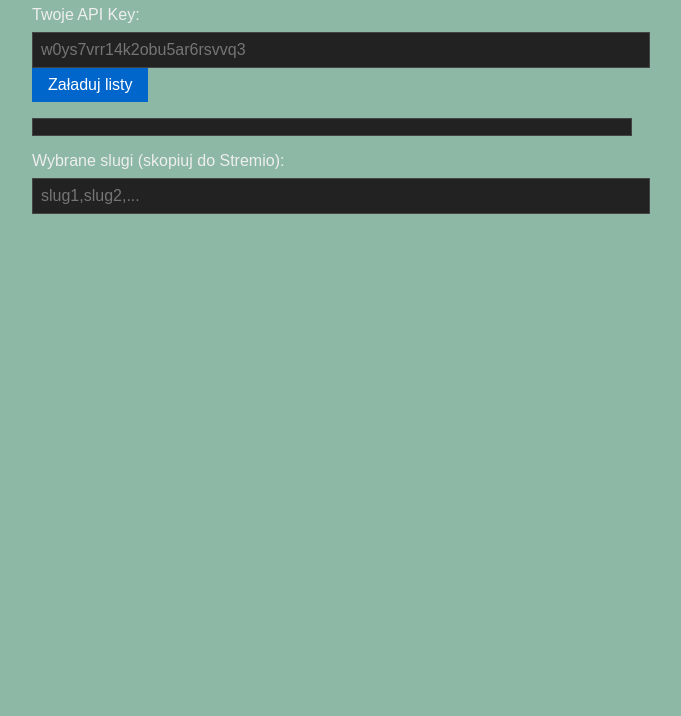
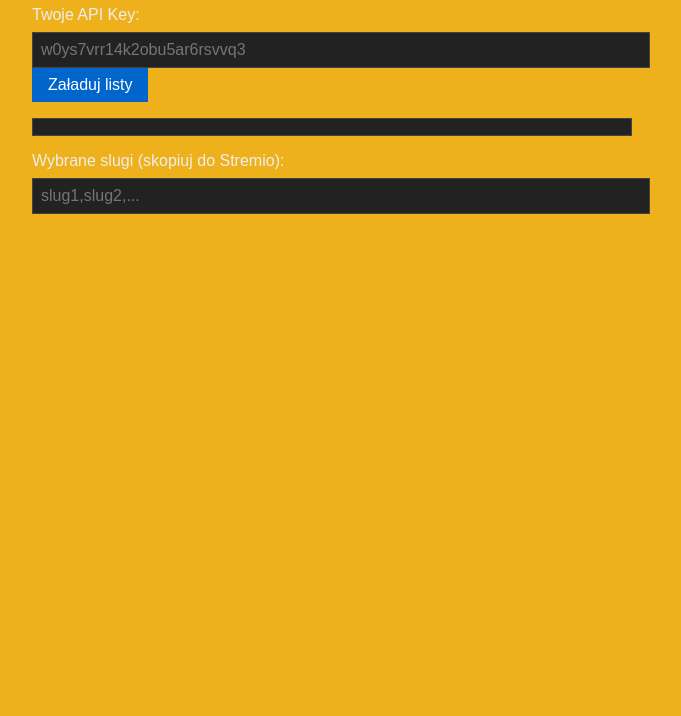
Before and after one commit to bardbit/stremio-mdblist-importer, a plain HTML site: page mdblist-config-ui.html in a window 1280 px wide. Shown: the part 84-800 px from the top of the page, without its empty margins (308-989 px from the left). Drawn offline with Linux system fonts and the light colour scheme.

Commit message:
Update mdblist-config-ui.html

```diff
--- a/mdblist-config-ui.html
+++ b/mdblist-config-ui.html
@@ -15,14 +15,13 @@
     #error-message { background:#330000; color:#f88; padding:1rem; margin:1rem 0; border:1px solid #f44; white-space:pre-wrap; }
   </style>
 </head>
-<body onload="randomizeBackground()">
+<body>
   <script>
-    // Losowe tło za każdym ładowaniem
-    function randomizeBackground() {
-      const color = '#' + Math.floor(Math.random()*16777215).toString(16).padStart(6, '0');
-      document.body.style.background = color;
-      console.log('Background set to', color);
-    }
+    // Losowe tło na każdą wizytę
+    document.addEventListener('DOMContentLoaded', () => {
+      const randColor = '#' + Math.floor(Math.random() * 16777215).toString(16).padStart(6, '0');
+      document.body.style.background = randColor;
+    });
   </script>
 
   <h1>MDblist Config UI</h1>
@@ -54,12 +53,13 @@
         return;
       }
 
-      const url = `https://api.mdblist.com/api/lists/user?apiKey=${encodeURIComponent(apiKey)}`;
+      // Zmieniony endpoint:
+      const url = `https://mdblist.com/api/lists/user/?apikey=${encodeURIComponent(apiKey)}`;
 
       try {
         const res = await fetch(url);
         let bodyText;
-        try { bodyText = await res.text(); } catch(_){ bodyText = '<brak treści>'; }
+        try { bodyText = await res.text(); } catch(_) { bodyText = '<brak treści>'; }
         if (!res.ok) {
           throw new Error(`HTTP ${res.status} ${res.statusText}\n${bodyText}`);
         }
```
